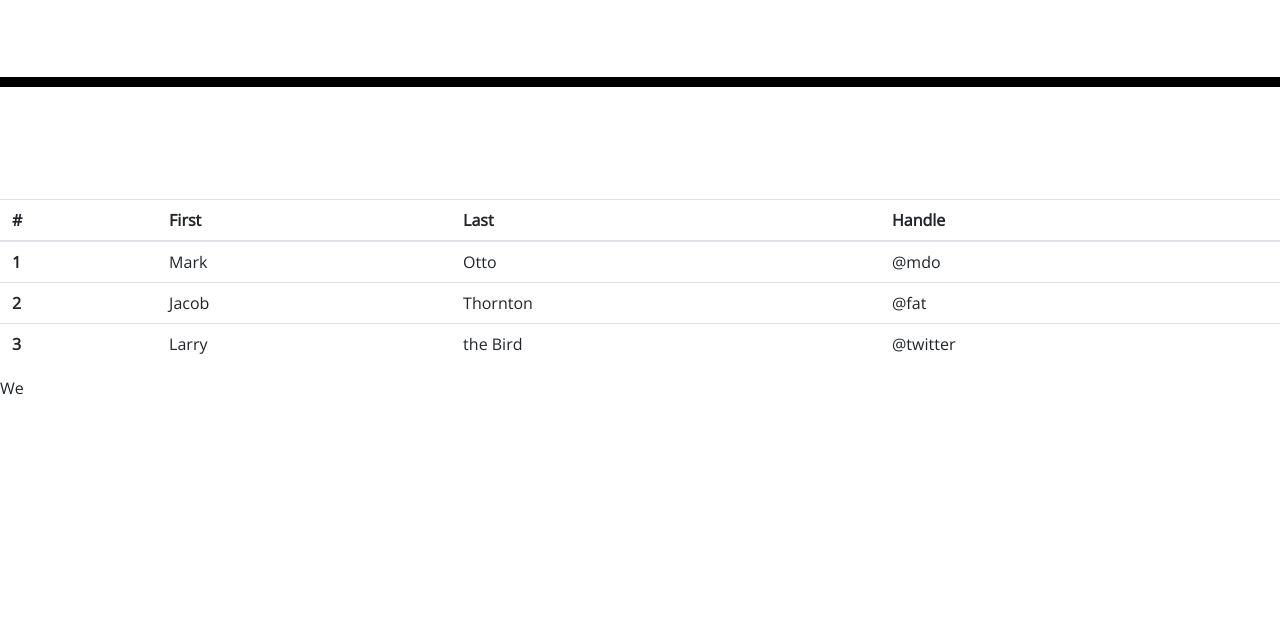
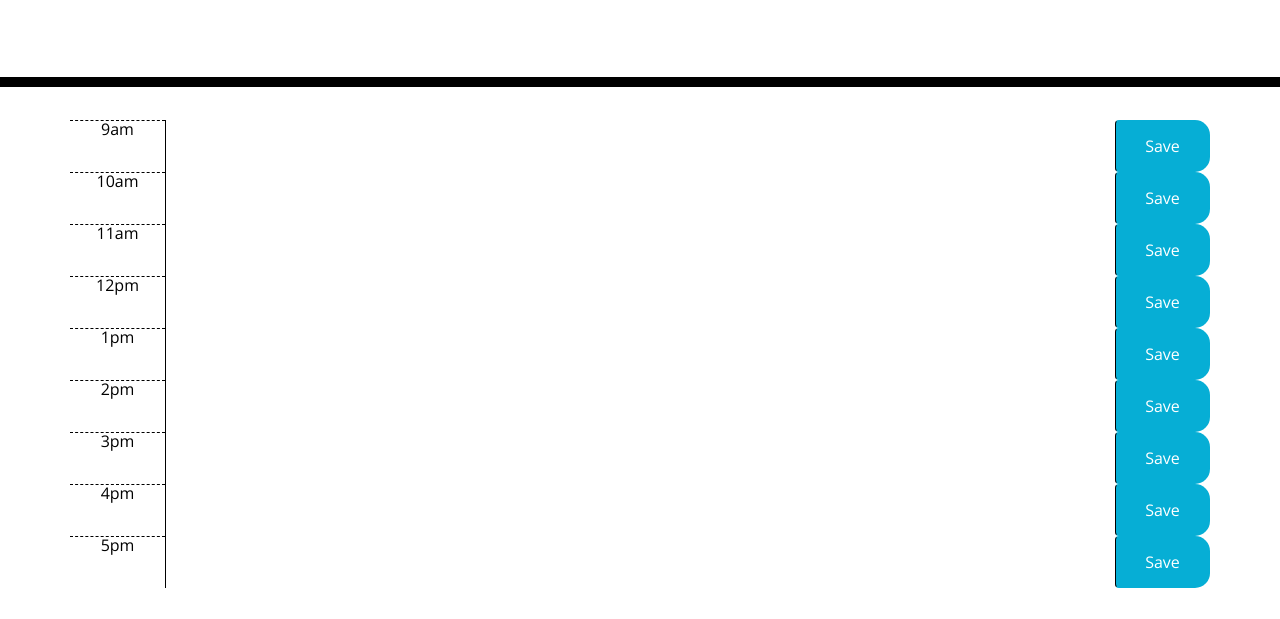
Before and after one commit to scottpwells/daily-planner, a plain HTML site: page index.html in a window 1280 px wide. Shown: the part 181-800 px from the top of the page. Drawn offline with nearby package versions, Linux system fonts and the light colour scheme.

Commit message:
added time blocks and jquery framework

```diff
--- a/index.html
+++ b/index.html
@@ -28,45 +28,48 @@
       <p class="lead">A simple calendar app for scheduling your work day</p>
       <p id="currentDay" class="lead"></p>
     </header>
-    <div class="container" id="Scheduler"></div>
-    <div class="row"></div>
+    <div class="container">
+      <div class="row time-block">
+       <div class="col-sm-1 hour">9am</div>
+       <textarea class="col-sm-10 description"></textarea>
+       <button class="saveBtn btn col-sm-1">Save</button>
 
-    <table class="table">
-  <thead>
-    <tr>
-      <th scope="col">#</th>
-      <th scope="col">First</th>
-      <th scope="col">Last</th>
-      <th scope="col">Handle</th>
-    </tr>
-  </thead>
-  <tbody>
-    <tr>
-      <th scope="row">1</th>
-      <td>Mark</td>
-      <td>Otto</td>
-      <td>@mdo</td>
-    </tr>
-    <tr>
-      <th scope="row">2</th>
-      <td>Jacob</td>
-      <td>Thornton</td>
-      <td>@fat</td>
-    </tr>
-    <tr>
-      <th scope="row">3</th>
-      <td>Larry</td>
-      <td>the Bird</td>
-      <td>@twitter</td>
-    </tr>
-  </tbody>
-</table>
+       <div class="col-sm-1 hour">10am</div>
+        <textarea class="col-sm-10 description"></textarea>
+        <button class="saveBtn btn col-sm-1">Save</button>
 
-    </div>
+        <div class="col-sm-1 hour">11am</div>
+        <textarea class="col-sm-10 description"></textarea>
+        <button class="saveBtn btn col-sm-1">Save</button>
 
-    <script src="https://code.jquery.com/jquery-3.4.1.min.js"></script>
-    <script src="https://cdnjs.cloudflare.com/ajax/libs/moment.js/2.24.0/moment.min.js"></script>
+        <div class="col-sm-1 hour">12pm</div>
+        <textarea class="col-sm-10 description"></textarea>
+        <button class="saveBtn btn col-sm-1">Save</button>
+
+        <div class="col-sm-1 hour">1pm</div>
+        <textarea class="col-sm-10 description"></textarea>
+        <button class="saveBtn btn col-sm-1">Save</button>
+
+        <div class="col-sm-1 hour">2pm</div>
+        <textarea class="col-sm-10 description"></textarea>
+        <button class="saveBtn btn col-sm-1">Save</button>
+
+        <div class="col-sm-1 hour">3pm</div>
+        <textarea class="col-sm-10 description"></textarea>
+        <button class="saveBtn btn col-sm-1">Save</button>
+
+        <div class="col-sm-1 hour">4pm</div>
+        <textarea class="col-sm-10 description"></textarea>
+        <button class="saveBtn btn col-sm-1">Save</button>
+
+        <div class="col-sm-1 hour">5pm</div>
+        <textarea class="col-sm-10 description"></textarea>
+        <button class="saveBtn btn col-sm-1">Save</button>
+
+       </div>
+
+       <script src="https://code.jquery.com/jquery-3.4.1.min.js"></script>
+       <script src="https://cdnjs.cloudflare.com/ajax/libs/moment.js/2.24.0/moment.min.js"></script>
+    <script src="script.js"></script>
   </body>
 </html>
-
-We
--- /dev/null
+++ b/script.js
@@ -0,0 +1,73 @@
+$(document).ready(function() {
+
+
+// dom variables
+var body = $("<body>");
+var scheduleData = $("<textarea>");
+
+
+
+//js variables
+
+
+var currentDay = $("#currentDay");
+var description = $(".description")
+var timeBlock = $(".time-block");
+var hour = $(".hour");
+var past = $(".past");
+var present = $(".present");
+var future = $(".future");
+var saveBtn = $(".saveBtn");
+
+
+
+
+
+//function calls
+
+$("currentDay")
+
+
+
+
+
+
+
+//array of time-block colors
+var colors = [".past",".present",".future"];
+
+
+//Function Definitions
+
+ $(".time-block").on("click", function(){
+    for(i = 0; i < colors.length; i++)
+ ]  if
+
+    });
+
+
+
+
+//Event Listeners
+// listen to all the time blocks
+// use event delegation to pull the value
+// store it for later use
+
+
+
+
+
+
+//listen to the save button
+// store to local storage
+
+
+
+
+
+
+
+
+
+
+});
--- a/style.css
+++ b/style.css
@@ -69,8 +69,3 @@ textarea{
   font-size: 20px;
   transition: all .3s ease-in-out;
 }
-
-#scheduler {
-
-
-}
```
